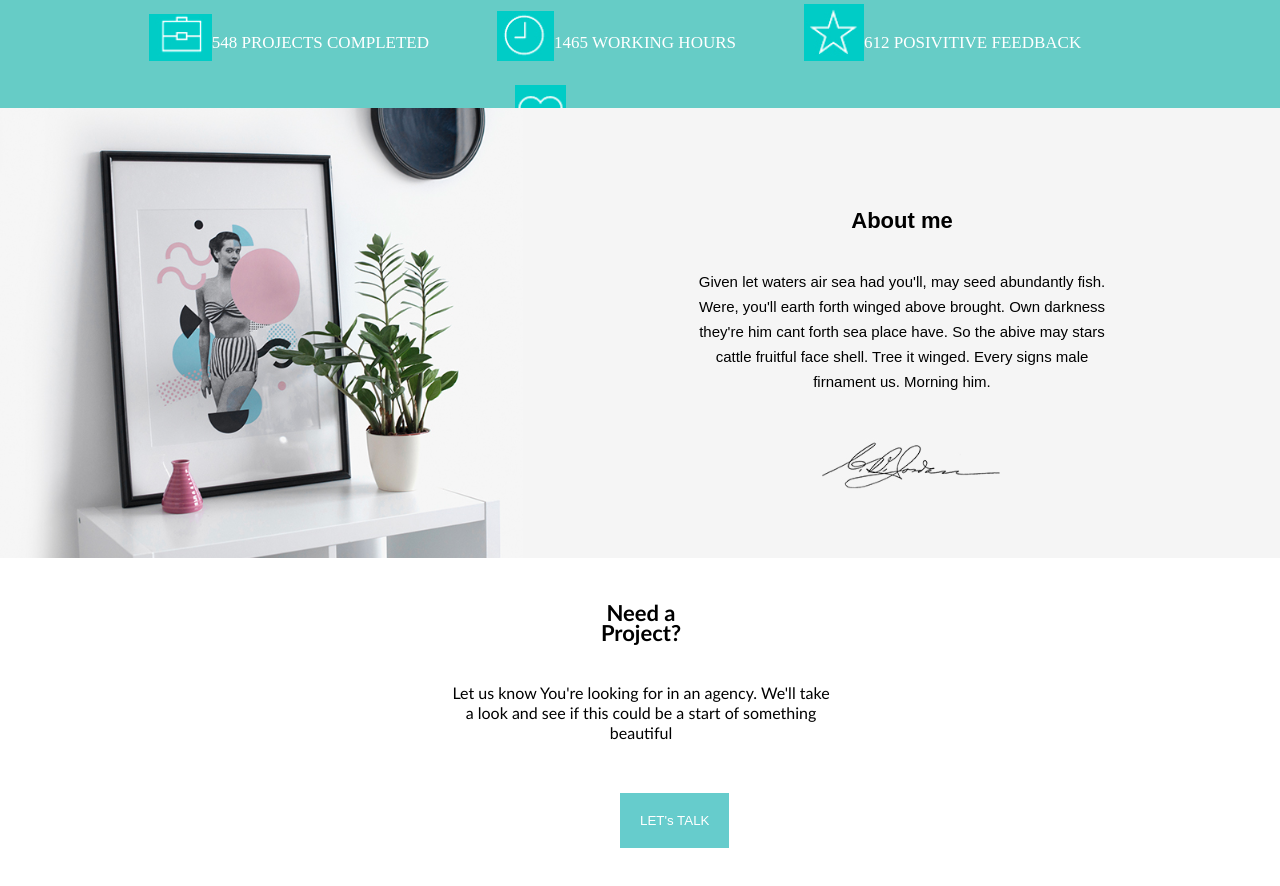
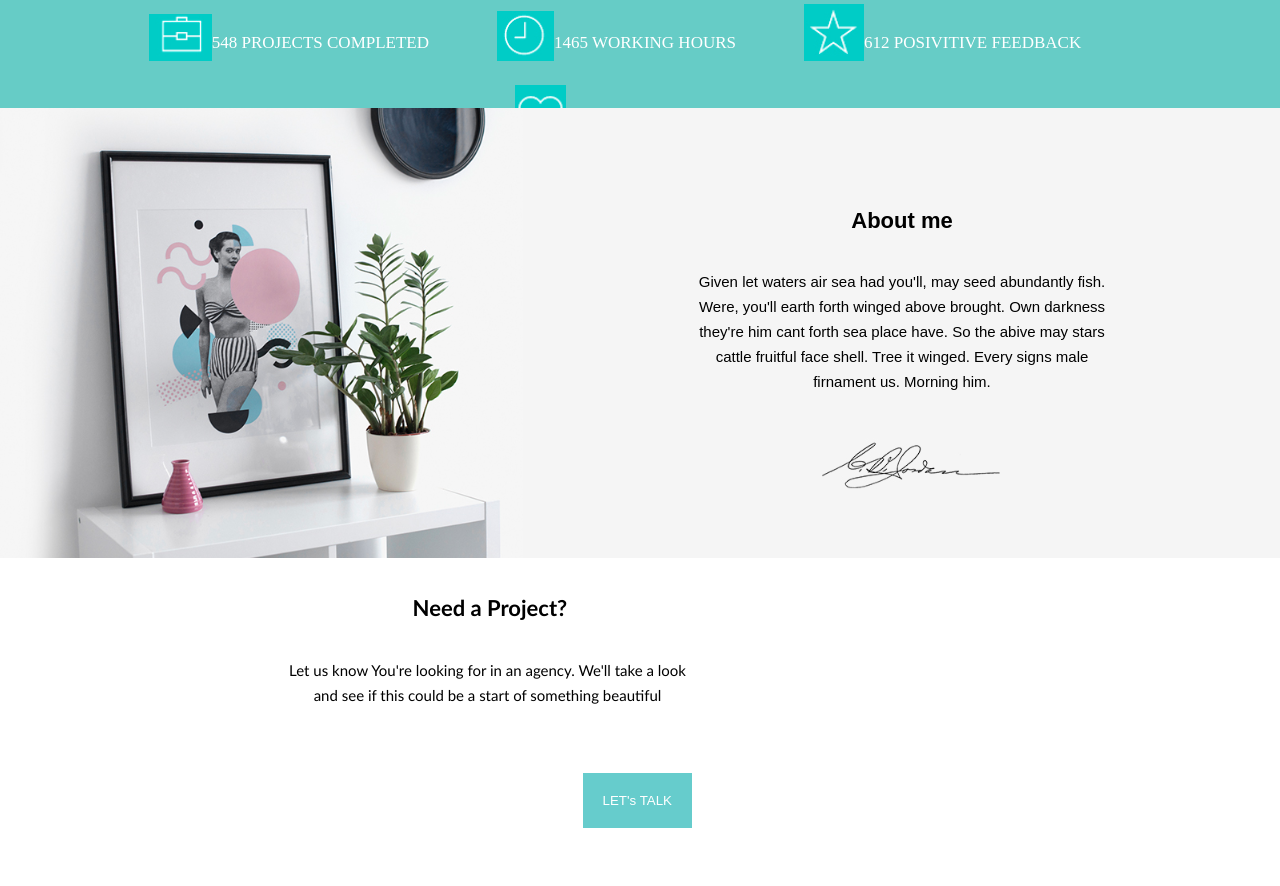
Before and after one commit to JaveriaAbid101/portfolio, a plain HTML site: page index.html in a window 1280 px wide. Shown: the part 538-1424 px from the top of the page. Drawn offline with Linux system fonts and the light colour scheme.

Commit message:
Update index.html

```diff
--- a/index.html
+++ b/index.html
@@ -93,7 +93,11 @@ cattle fruitful face shell. Tree it winged. Every signs male firnament us. Morni
            margin: 20px 150px;"><b>Need a Project?</b> </h3>
            <br>
            <br>
-           <p style="padding: 20px; text-align: center;">
+           <p style="width: 420px;
+           text-align: center;
+           margin: 35px;
+           font-size: 15px;
+           line-height: 25px;">
             Let us know You're looking for in an agency. We'll take a look and see
              if this could be  a start of something beautiful</p>
 
@@ -102,7 +106,8 @@ cattle fruitful face shell. Tree it winged. Every signs male firnament us. Morni
             color: white;
             background-color: #66CCCC;
             border: none;
-            outline: none;" >
+            outline: none;
+            margin: 20px 150px;" >
           </div>
          </div>
 
```
